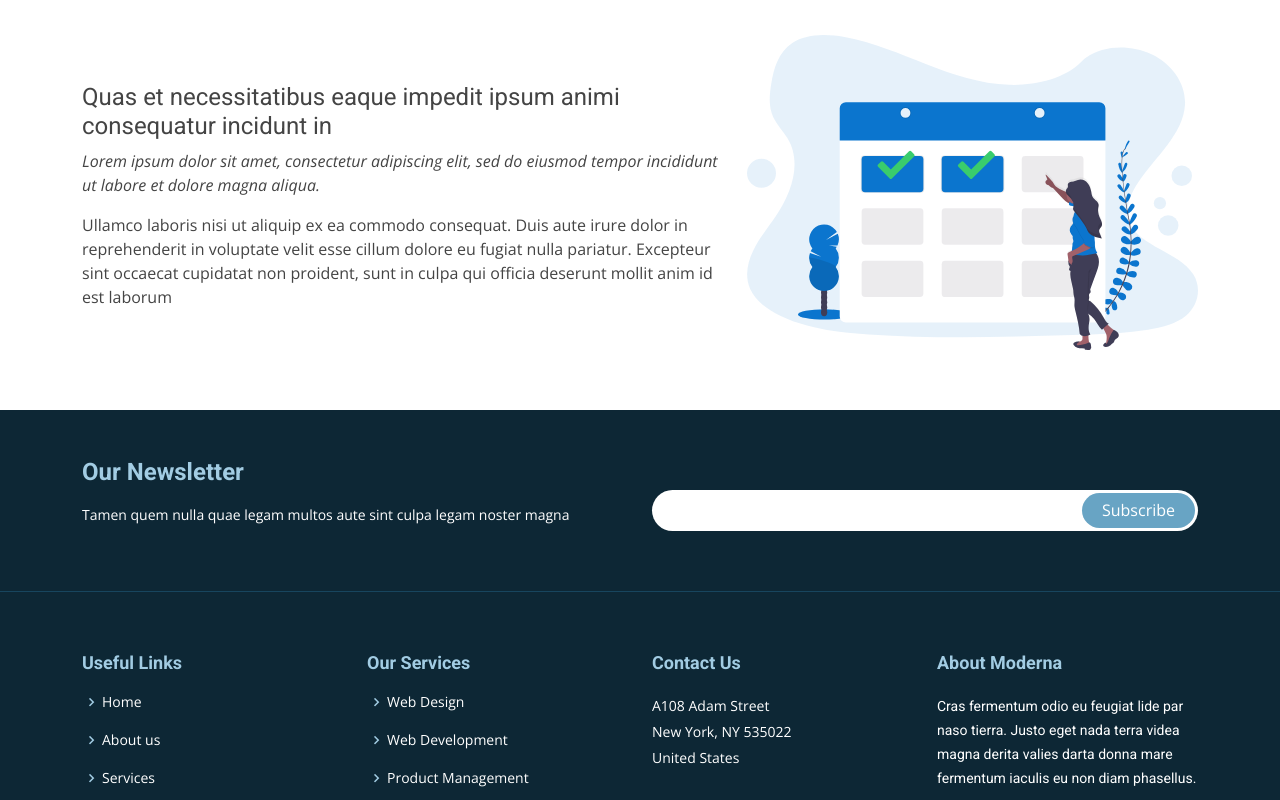
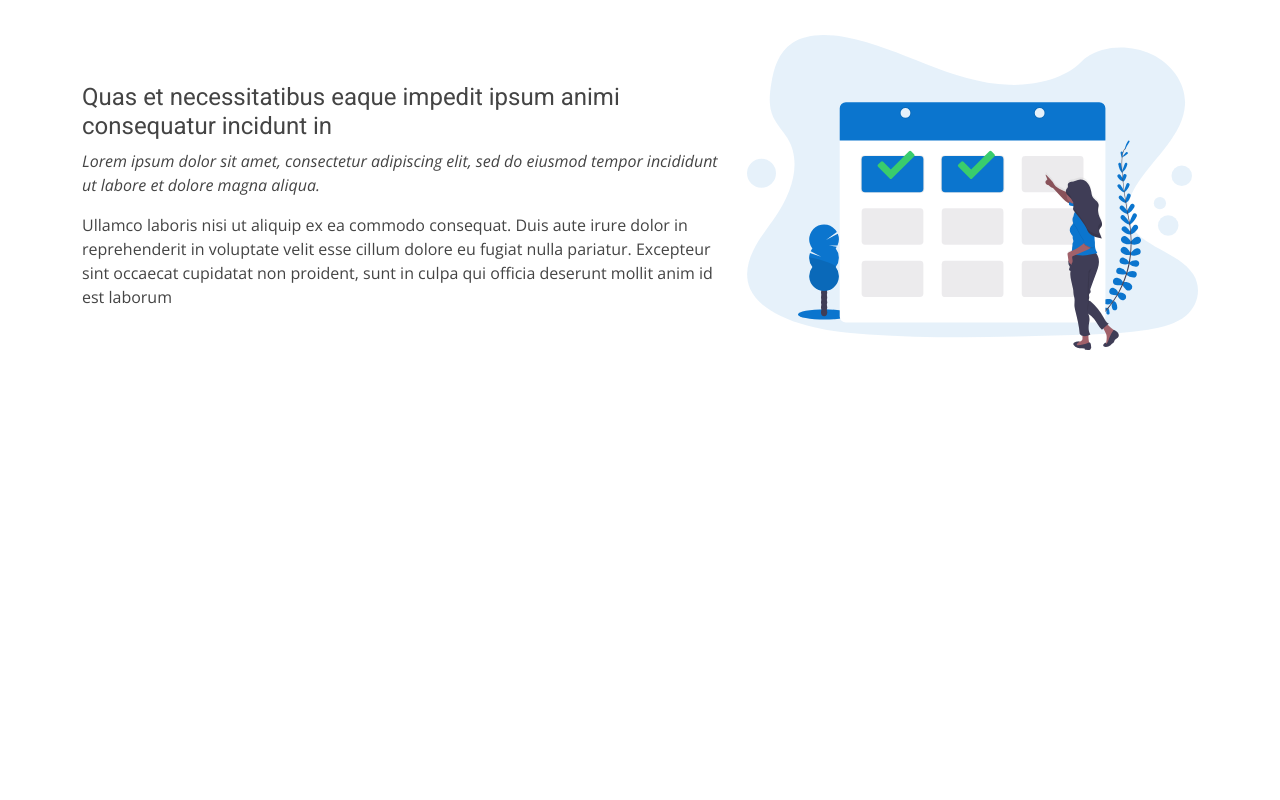
Before and after one commit to gfg-srmgpc/gfg-srmgpc.github.io, a plain HTML site: page index.html in a window 1280 px wide. Shown: the part 3183-3983 px from the top of the page. After the commit the page ends 3633 px from the top, so only its background shows below. Drawn offline with nearby package versions, Linux system fonts and the light colour scheme.

Commit message:
removed footer

```diff
--- a/index.html
+++ b/index.html
@@ -281,23 +281,7 @@
   </main><!-- End #main -->
 
   <!-- ======= Footer ======= -->
-  <footer id="footer" data-aos="fade-up" data-aos-easing="ease-in-out" data-aos-duration="500">
-
-    <div class="footer-newsletter">
-      <div class="container">
-        <div class="row">
-          <div class="col-lg-6">
-            <h4>Our Newsletter</h4>
-            <p>Tamen quem nulla quae legam multos aute sint culpa legam noster magna</p>
-          </div>
-          <div class="col-lg-6">
-            <form action="" method="post">
-              <input type="email" name="email"><input type="submit" value="Subscribe">
-            </form>
-          </div>
-        </div>
-      </div>
-    </div>
+  <!-- <footer id="footer" data-aos="fade-up" data-aos-easing="ease-in-out" data-aos-duration="500">
 
     <div class="footer-top">
       <div class="container">
@@ -361,10 +345,10 @@
         <!-- You can delete the links only if you purchased the pro version. -->
         <!-- Licensing information: https://bootstrapmade.com/license/ -->
         <!-- Purchase the pro version with working PHP/AJAX contact form: https://bootstrapmade.com/free-bootstrap-template-corporate-moderna/ -->
-        Designed by <a href="https://bootstrapmade.com/">BootstrapMade</a>
+      <!--   Designed by <a href="https://bootstrapmade.com/">BootstrapMade</a>
       </div>
     </div>
-  </footer><!-- End Footer -->
+  </footer> --><!-- End Footer -->
 
   <a href="#" class="back-to-top d-flex align-items-center justify-content-center"><i class="bi bi-arrow-up-short"></i></a>
 
```
